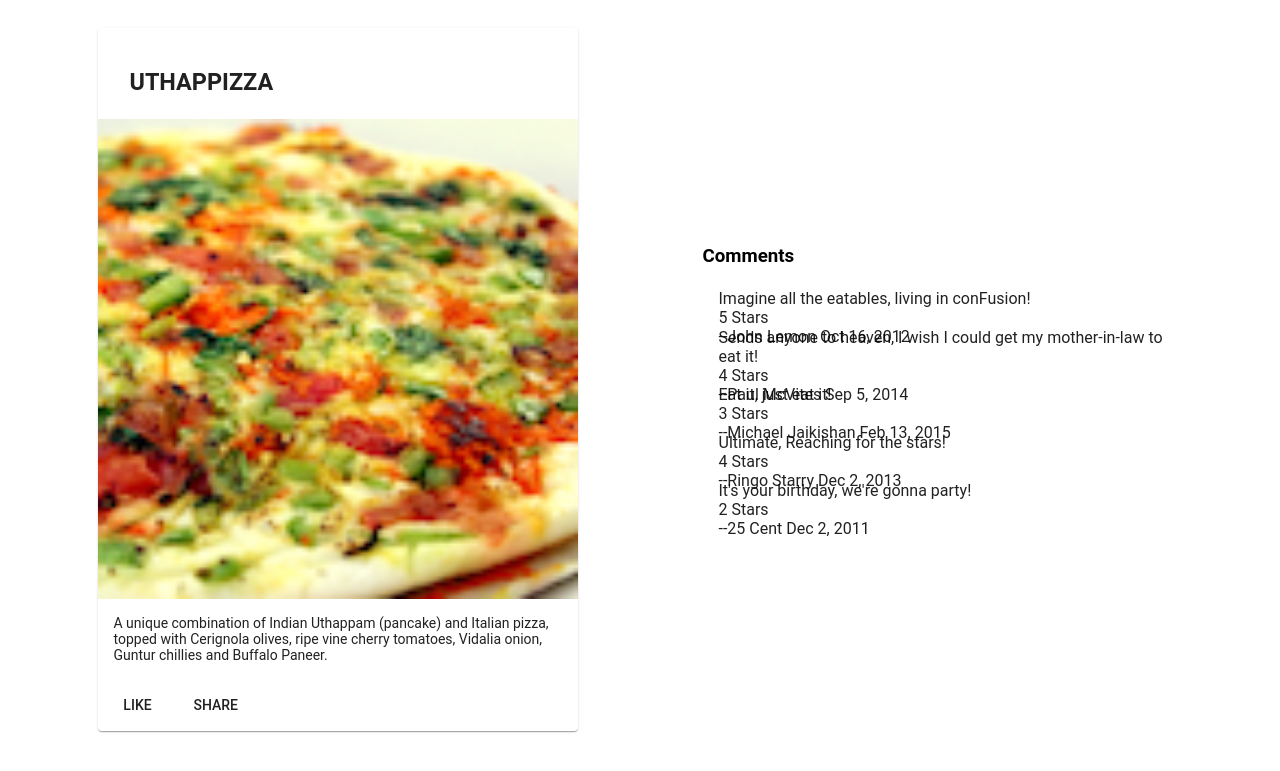
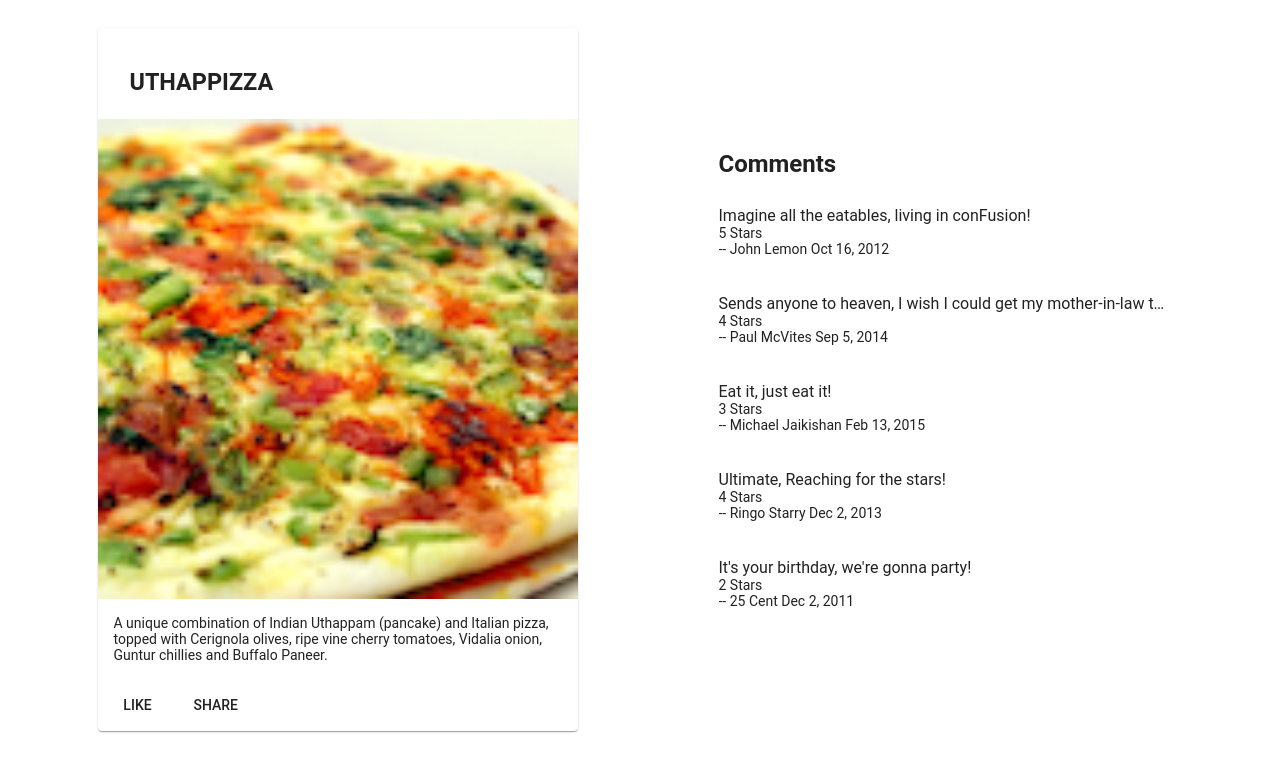
Before and after one commit to robwheeler/angular2, an Angular app in the folder conFusion/: page / in a window 1280 px wide. Shown: the part 566-1337 px from the top of the page. Built offline with nearby package versions, Linux system fonts and the light colour scheme.

Commit message:
Fix formatting of comments

```diff
--- a/conFusion/src/app/dishdetail/dishdetail.component.html
+++ b/conFusion/src/app/dishdetail/dishdetail.component.html
@@ -27,17 +27,23 @@
     </div>
   </div>
 
-  <div fxFlex="40">
-    <div><h3>Comments</h3></div>
-    <div>
-      <mat-list fxFlex *ngIf="dish" rowHeight="200px" cols="1">
-        <mat-list-item *ngFor="let comment of dish.comments">
-          {{comment.comment}}<br>
-          {{comment.rating}} Stars<br>
-          --{{comment.author}} {{comment.date | date}}<br>
-        </mat-list-item>
-      </mat-list>
-    </div>
+  <div fxFlex="40" *ngIf="dish">
+    <mat-list>
+      <mat-list-item>
+        <h2> Comments </h2>
+      </mat-list-item>
+      <mat-list-item *ngFor="let comment of dish.comments">
+        <p mat-line>
+          <span> {{comment.comment}} </span>
+        </p>
+        <p mat-line>
+          <span> {{comment.rating}} Stars</span>
+        </p>
+        <p mat-line>
+          <span> -- {{comment.author}} {{comment.date | date}} </span>
+        </p>
+      </mat-list-item>
+    </mat-list>
   </div>
 
 </div>
```
